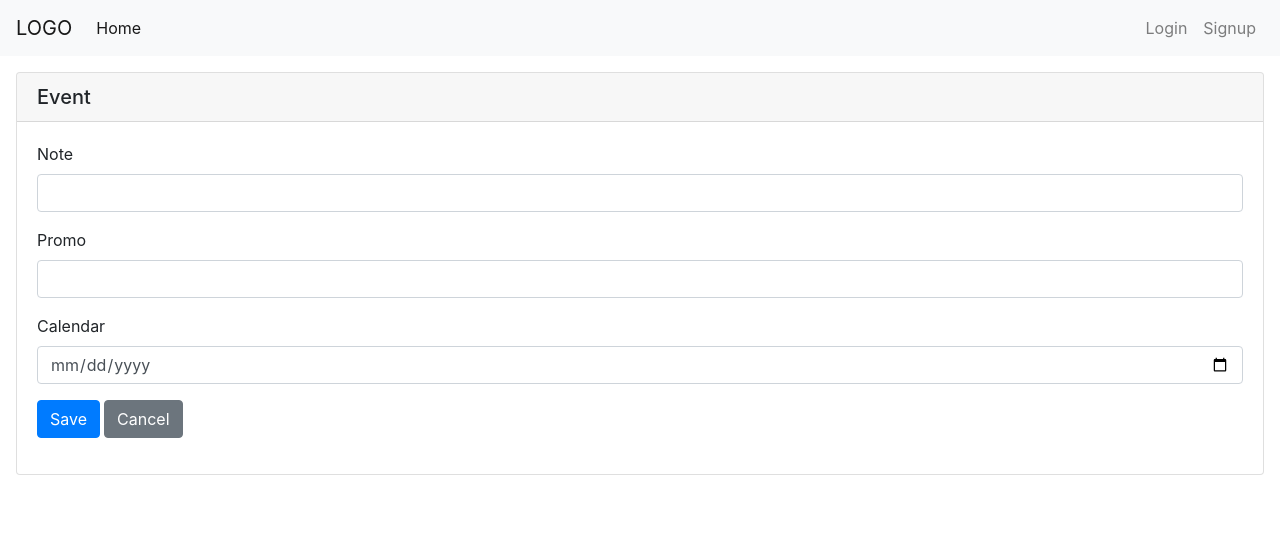
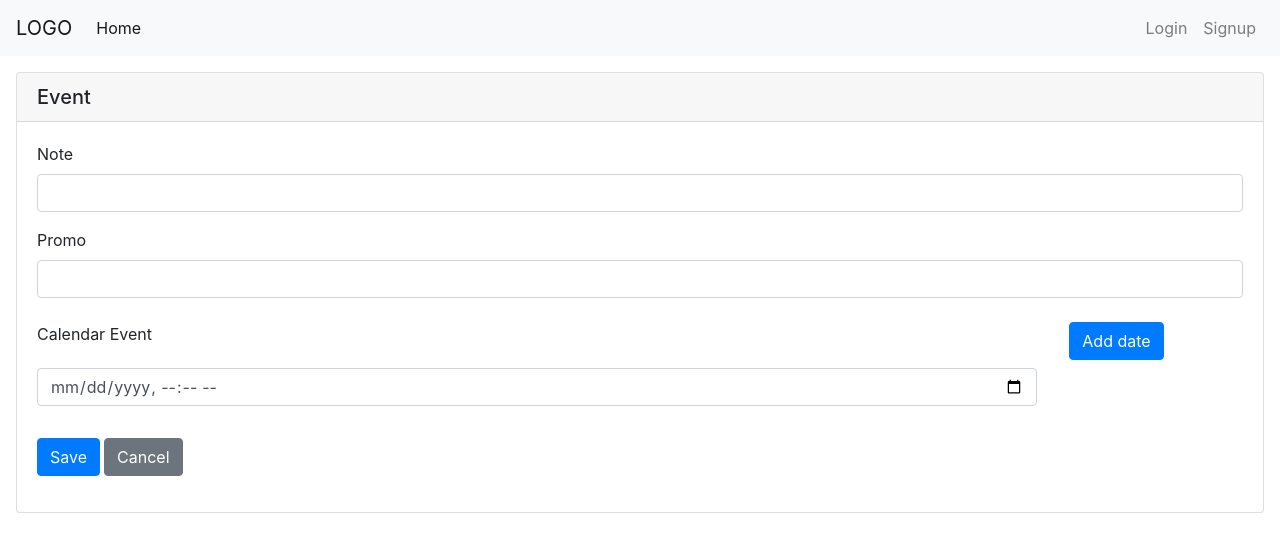
Before and after one commit to mfndnc/regional-veggies, a React (Create React App) app in the folder client/: page /test3/609ebf473eab2535e8c145a2 in a window 1280 px wide. Shown: the top 552 px of the page. Built offline with nearby package versions, Linux system fonts and the light colour scheme; no server answers.

Commit message:
events wip

```diff
--- a/client/src/components/EventForm.js
+++ b/client/src/components/EventForm.js
@@ -1,6 +1,6 @@
 import React, { useEffect, useState } from 'react';
 import { useParams, useHistory, Link } from 'react-router-dom';
-import { useForm } from 'react-hook-form';
+import { useForm, useFieldArray, Controller, useWatch } from 'react-hook-form';
 import { yupResolver } from '@hookform/resolvers/yup';
 import * as Yup from 'yup';
 import api from '../api';
@@ -10,11 +10,41 @@ export default function EventForm() {
   const isAddMode = !eventId;
   let history = useHistory();
 
-  // const validationSchema = Yup.object().shape({});
-  //const formOptions = { resolver: yupResolver(validationSchema) };
-  //const formOptions = null;
+  const innerSchema = {
+    val: Yup.date().required('form.required_message'),
+  };
+  const fieldsSchema = Yup.object().shape({
+    note: Yup.string().required(),
+    calarr: Yup.array()
+      .of(Yup.object().shape(innerSchema))
+      .required('Must have fields'),
+  });
+  const otherformOptions = {
+    defaultValues: {
+      note: '',
+      promo: '',
+      calarr: [{ val: '' }],
+    },
+    validationSchema: fieldsSchema,
+  };
+  const validationSchema = Yup.object().shape({
+    note: Yup.string().required(),
+    calarr: Yup.array()
+      .of(Yup.object().shape(innerSchema))
+      .required('Must have fields')
+      .min(1, 'Minimum of 1 field'),
+  });
+  const formOptions = {
+    defaultValues: {
+      note: '',
+      promo: '',
+      calarr: [{ val: '' }],
+    },
+    resolver: yupResolver(validationSchema),
+  };
 
   const {
+    control,
     register,
     handleSubmit,
     reset,
@@ -22,15 +52,24 @@ export default function EventForm() {
     setError,
     formState,
     formState: { errors },
-  } = useForm();
+  } = useForm(formOptions);
+
+  const { fields, append, prepend, remove, swap, move, insert } = useFieldArray(
+    {
+      control,
+      name: 'calarr',
+    }
+  );
 
   function onSubmit(data) {
-    let { calendar, ...rest } = data;
-    const calArr = [calendar];
-    console.log('onSubmit EventForm', data, eventId, addressId);
+    let { calarr, ...rest } = data;
+    const calendar = calarr.map((cal) => cal.val);
+    const submitdata = { ...data, calendar, address: addressId };
+    //alert('SUCCESS!! :-)\n\n' + JSON.stringify(submitdata, null, 4));
+    console.log('onSubmit EventForm', submitdata, eventId, addressId);
     const doSave = isAddMode
-      ? api.insert('event', { ...data, address: addressId, calendar: calArr })
-      : api.modifyById('event', eventId, data);
+      ? api.insert('event', submitdata)
+      : api.modifyById('event', eventId, submitdata);
     doSave
       .then(() => setJustSaved(true))
       .catch(() => setGenError(true))
@@ -52,11 +91,16 @@ export default function EventForm() {
     if (!isAddMode) {
       api.getById('event', eventId).then((res) => {
         console.log('getById EventForm', res.data);
-        const fields = ['note', 'promo'];
-        fields.forEach((field) => setValue(field, res.data[field]));
+        ['note', 'promo'].forEach((field) => setValue(field, res.data[field]));
+        remove(0);
+        res.data['calendar'].forEach((el) => append({ val: el }));
+        //alert('LOAD!! :-)\n\n' + JSON.stringify(res.data['calendar'], null, 4));
         setFullEvent(res.data);
       });
+      // } else if (fields.length === 0) {
+      //   append({ id: 1, val: '' });
     }
+    console.log('fields', fields);
   }, [eventId]);
 
   const showSavedMessage = justSaved && (
@@ -101,20 +145,50 @@ export default function EventForm() {
             </div>
           </div>
 
-          <div className="form-row">
-            <div className="form-group col">
-              <label>Calendar</label>
-              <input
-                name="calendar"
-                type="date"
-                {...register('calendar')}
-                className={`form-control ${
-                  errors.calendar ? 'is-invalid' : ''
-                }`}
-              />
-              <div className="invalid-feedback">{errors.calendar?.message}</div>
+          <div className="form-row mb-2 mt-2">
+            <div className="col-sm-10">Calendar Event</div>
+            <div className="col-sm-2 pl-4">
+              <button
+                type="button"
+                className="btn btn-primary mr-1"
+                onClick={() => append({ val: '' })}
+              >
+                Add date
+              </button>
             </div>
           </div>
+          {fields.map((item, index) => (
+            <div className="form-row" key={item.id}>
+              <div className="form-group col">
+                <div className="form-group row">
+                  <div className="col-sm-10">
+                    <input
+                      type="datetime-local"
+                      {...register(`calarr.${index}.val`)}
+                      defaultValue={item.val}
+                      className={`form-control ${
+                        errors[`calarr.${index}.val`] ? 'is-invalid' : ''
+                      }`}
+                    />
+                    <div className="invalid-feedback">
+                      {errors[`calarr.${index}.val`]?.message}
+                    </div>
+                  </div>
+                  <div className="col-sm-2">
+                    {index > 0 && (
+                      <button
+                        type="button"
+                        className="btn btn-primary mr-1"
+                        onClick={() => remove(index)}
+                      >
+                        Delete
+                      </button>
+                    )}
+                  </div>
+                </div>
+              </div>
+            </div>
+          ))}
 
           <div className="form-group">
             {showSavedMessage} {showGenError}
--- a/client/src/components/NavBar.js
+++ b/client/src/components/NavBar.js
@@ -47,7 +47,7 @@ export default function NavbarApp() {
           <NavDropdown.Item as={NavLink} to="/test3/609ebf473eab2535e8c145a2">
             eventID id1
           </NavDropdown.Item>
-          <NavDropdown.Item as={NavLink} to="/test3/609ec048c09c4e8a8005dd59">
+          <NavDropdown.Item as={NavLink} to="/test3/609fe93413ec3859d4e9ca16">
             eventID id2
           </NavDropdown.Item>
 
```
